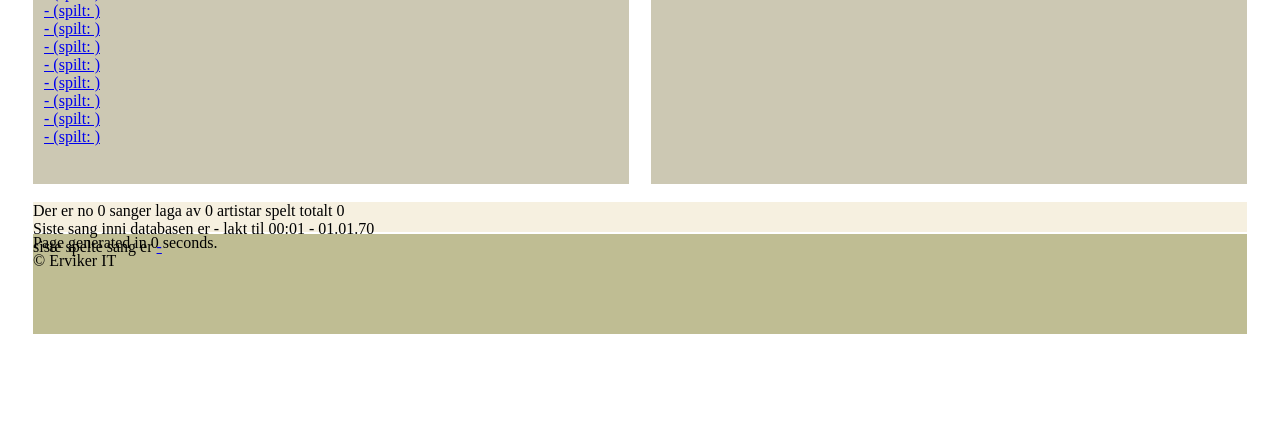
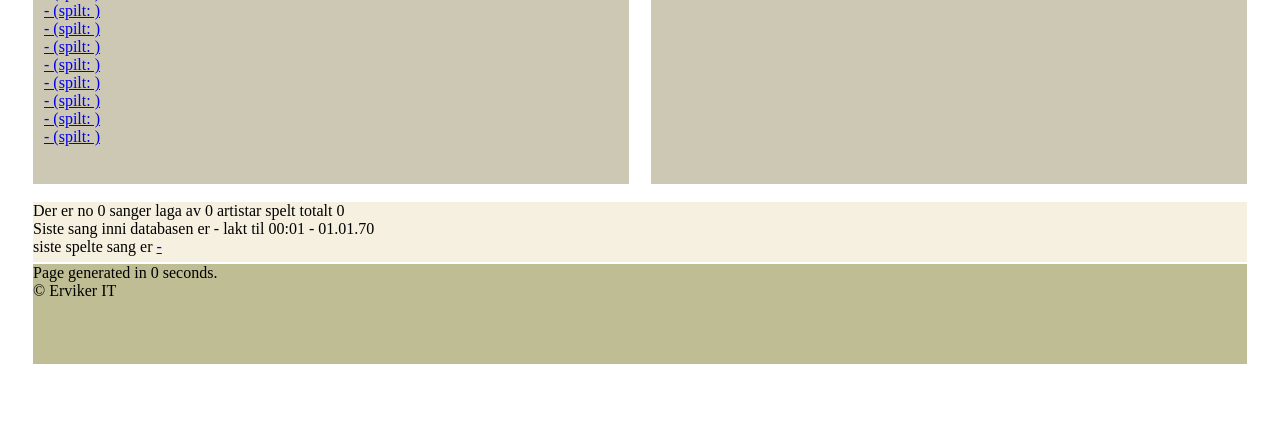
Before and after one commit to erviker/p3musikk, a PHP site: page /?a=1 in a window 1280 px wide. Shown: the part 376-800 px from the top of the page. Run offline with PHP 8.4, Linux system fonts and the light colour scheme; data that the repository does not hold is empty; a stand-in replaces the project's code that opens the database connection; some libraries are stand-ins or nearby versions.

Commit message:
fiksa secundary

```diff
--- a/style.css
+++ b/style.css
@@ -163,7 +163,7 @@ width:23.0759em;*width:22.52em;}
     padding-left: 11px;
 }
 #secondary{
-    height:30px;
+    height:60px;
     background:#F6F0E0;
     border-top:#FFFFFF 2px solid;
     margin:0;
```
